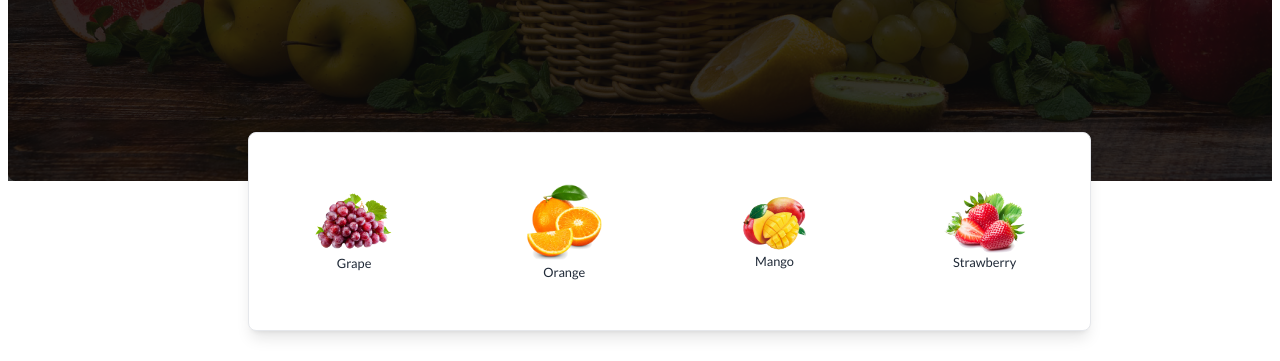
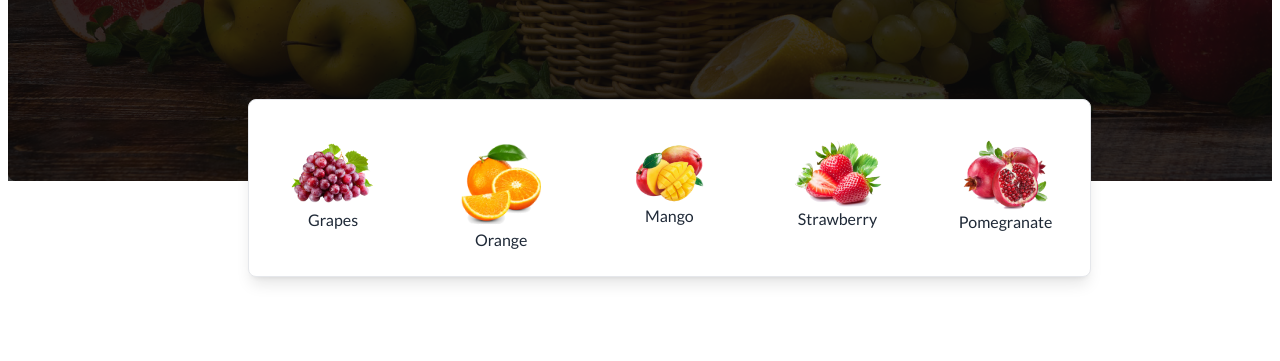
Before and after one commit to onikd08/fruit-brust-daisyui, a plain HTML site: page index.html in a window 1280 px wide. Shown: the part 591-952 px from the top of the page. Drawn offline with nearby package versions, Linux system fonts and the light colour scheme; grey boxes are pictures that could not be loaded.

Commit message:
Fix positioning

```diff
--- a/index.html
+++ b/index.html
@@ -264,23 +264,42 @@
 
         <!-- Fruits -->
         <div
-          class="hidden lg:grid grid-cols-4 border rounded-lg shadow-lg w-2/3 mx-auto absolute -bottom-1/4 bg-white left-60"
+          class="hidden lg:grid grid-cols-5 border rounded-lg shadow-lg absolute -bottom-24 bg-white left-60 w-2/3"
         >
-          <div class="flex flex-col items-center justify-center py-12 px-16">
-            <img src="images/fruit1.png" alt="" />
-            <small>Grape</small>
+          <div class="card">
+            <figure class="px-10 pt-10">
+              <img src="images/fruit1.png" alt="fruit" />
+            </figure>
+
+            <p class="text-center mb-6">Grapes</p>
           </div>
-          <div class="flex flex-col items-center justify-center py-12 px-16">
-            <img src="images/fruit2.png" alt="" />
-            <small>Orange</small>
+          <div class="card">
+            <figure class="px-10 pt-10">
+              <img src="images/fruit2.png" alt="fruit" />
+            </figure>
+
+            <p class="text-center mb-6">Orange</p>
           </div>
-          <div class="flex flex-col items-center justify-center py-12 px-16">
-            <img src="images/fruit3.png" alt="" />
-            <small>Mango</small>
+          <div class="card">
+            <figure class="px-10 pt-10">
+              <img src="images/fruit3.png" alt="fruit" />
+            </figure>
+
+            <p class="text-center mb-6">Mango</p>
           </div>
-          <div class="flex flex-col items-center justify-center py-12 px-16">
-            <img src="images/fruit4.png" alt="" />
-            <small>Strawberry</small>
+          <div class="card">
+            <figure class="px-10 pt-10">
+              <img src="images/fruit4.png" alt="fruit" />
+            </figure>
+
+            <p class="text-center mb-6">Strawberry</p>
+          </div>
+          <div class="card">
+            <figure class="px-10 pt-10">
+              <img src="images/fruit5.png" alt="fruit" />
+            </figure>
+
+            <p class="text-center mb-6">Pomegranate</p>
           </div>
         </div>
       </section>
```
